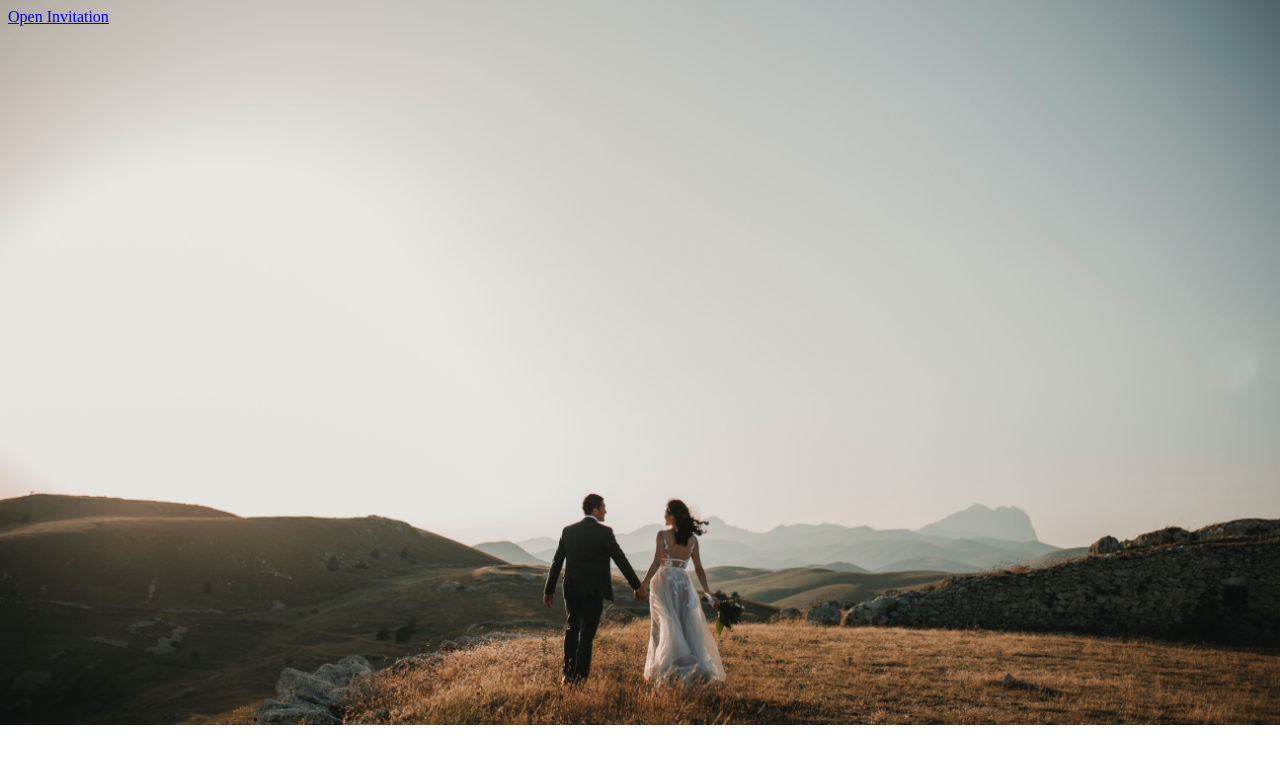
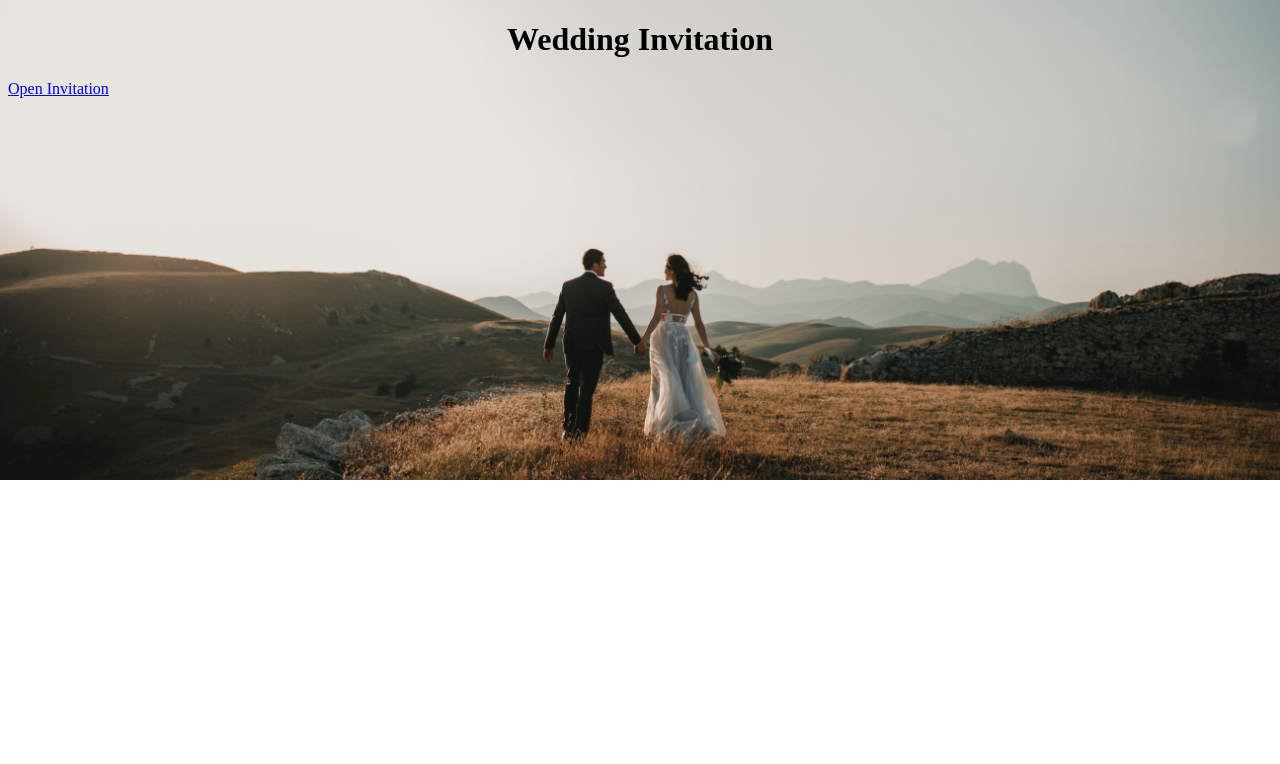
Before and after one commit to heriawanfb/undanganonline, a plain HTML site: page index.html in a window 1280 px wide. Drawn offline with Linux system fonts and the light colour scheme.

Commit message:
UPDATE WEB

```diff
--- a/css/style.css
+++ b/css/style.css
@@ -1,8 +1,14 @@
 body{
         background-image: url(/images/background.jpg);
-        height: 580px;
-        width: 200px; /* You must set a specified height */
         background-position: center; /* Center the image */
         background-repeat: no-repeat; /* Do not repeat the image */
         background-size: cover;
     }
+
+    h1{
+        text-align: center;
+    }
+
+    a{
+        text-align: center;
+    }
--- a/index.html
+++ b/index.html
@@ -6,7 +6,8 @@
 </head>
 
 <body>
-        <a href="bukaundangan.html">Open Invitation</a>
+    <h1>Wedding Invitation</h1>
+    <a href="bukaundangan.html">Open Invitation</a>
 </body>
 
 </html>
```
